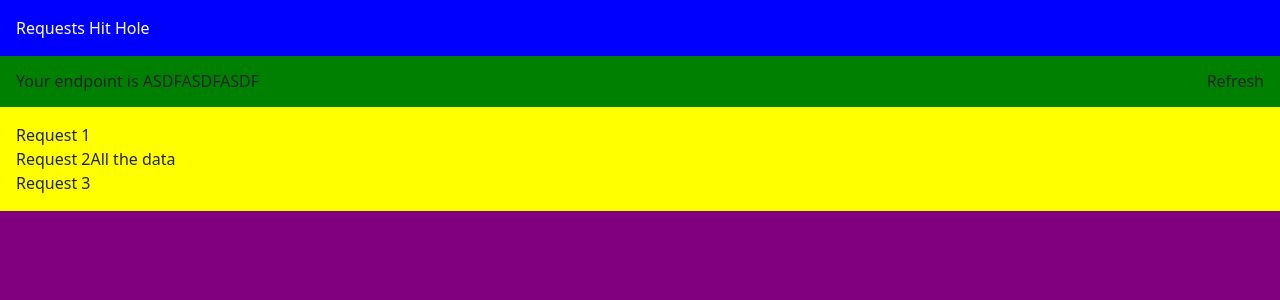
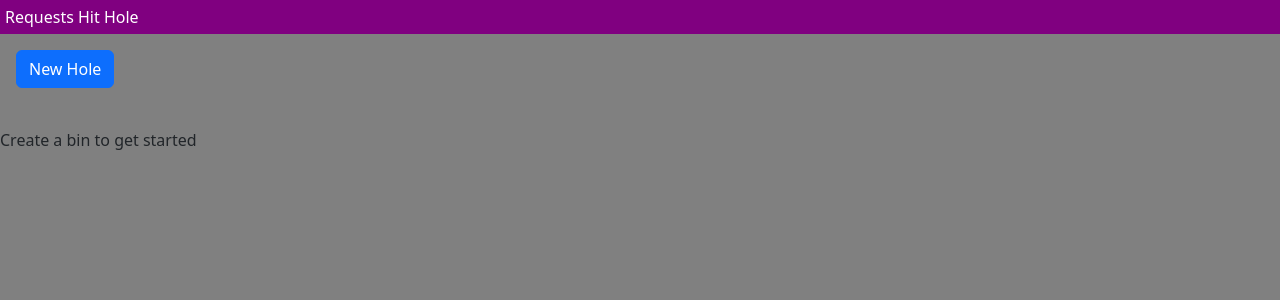
Before and after one commit to Team2LS/RequestBin, a React (Vite) app in the folder request-bin-frontend/: page / in a window 1280 px wide. Shown: the top 300 px of the page. Built offline with nearby package versions, Linux system fonts and the light colour scheme.

Commit message:
build bootstrap framework for overall ui

```diff
--- a/request-bin-frontend/src/App.tsx
+++ b/request-bin-frontend/src/App.tsx
@@ -15,7 +15,7 @@ import Request from '../components/Request';
 const NoBin = ({ setBinId }) => {
   const navigate = useNavigate();
 
-  const createNewBin = (setBinId) => {
+  const createNewBin = () => {
     requestService
       .getNewBin()
       .then(data => {
@@ -26,8 +26,7 @@ const NoBin = ({ setBinId }) => {
 
   return (
     <>
-      <h1>Requests Hit Hole</h1>
-      <div className="float-end"><Button onClick={() => createNewBin(setBinId)}>New Requestbin</Button></div>
+      <div className="float-end"><Button onClick={() => createNewBin(setBinId)}>New Hole</Button></div>
       <br></br>
       <p>Create a bin to get started</p>
     </>
@@ -61,9 +60,17 @@ const SpecifiedBin = ({ webhooks, setWebhooks, requestDetail, setRequestDetail,
 
   return (
     <>
-      <h1>Requests Hit Hole</h1>
-      <div className="float-end"><Button onClick={() => refreshList(setWebhooks, binId)}>Refresh List</Button></div><br></br>
-      <h2>You endpoint is {`${newBinId}.requestshithole.com`}</h2><br></br>
+      <BinNav binId={binId} setWebhooks={setWebhooks} refreshList={refreshList}/>
+      <Stack direction='horizontal'>
+        <RequestNav webhooks={webhooks} handleRequestInfoClick={handleRequestInfoClick}/>
+        <RequestViewer requestDetail={requestDetail} />
+      </Stack>
+    </>
+  )
+}
+
+const RequestNav = ({ webhooks, handleRequestInfoClick }) => {
+  return (
     <div className="btn-group-vertical float-left">
       {webhooks.map(webhooks =>
         <button key={webhooks["id"]} type="button" className="btn btn-outline-dark" onClick={() => handleRequestInfoClick(webhooks["mongo_id"])}>
@@ -71,26 +78,22 @@ const SpecifiedBin = ({ webhooks, setWebhooks, requestDetail, setRequestDetail,
         </button>
       )}
     </div>
-      <div className="float-end">
-        <Request payloadData={requestDetail} />
-      </div>
-    </>
   )
 }
 
 const Header = () => {
   return (
-    <Stack direction='horizontal' style={{background: 'blue', color: 'white'}}>
+    <Stack direction='horizontal' style={{background: 'purple', color: 'white', padding: 5}}>
       <p>Requests Hit Hole</p>
     </Stack>
   )
 }
 
-const BinNav = () => {
+const BinNav = ({ binId, refreshList, setWebhooks }) => {
   return (
-    <Stack direction='horizontal' style={{background: 'green'}}>
-      <h2>Your endpoint is ASDFASDFASDF</h2>
-      <h4 className='ms-auto'>Refresh</h4>
+    <Stack direction='horizontal' style={{background: 'chartreuse'}}>
+      <h2>Your endpoint is {`${binId}.requestshithole.com`}</h2>
+      <Button className='ms-auto' onClick={() => refreshList(setWebhooks, binId)}>Refresh List</Button>
     </Stack>
   )
 }
@@ -104,31 +107,13 @@ const Requests = () => {
   )
 }
 
-const RequestNav = () => {
+
+
+const RequestViewer = ({ requestDetail }) => {
   return (
-    <ul>
-      <li>Request 1</li>
-      <li>Request 2</li>
-      <li>Request 3</li>
-    </ul>
-  )
-}
-
-const RequestViewer = () => {
-  return (
-    <p>All the data</p>
-  )
-}
-
-const Main = () => {
-  return (
-    // <div style={{ width: '100vw', height: '100vh', margin: 0, padding: 0}>
-      <Stack style={{padding: 0, height: '100%', background: 'purple'}}>
-        <Header />
-        <BinNav />
-        <Requests />
-      </Stack>
-    // </div>
+    <div className="float-end">
+      <Request payloadData={requestDetail} />
+    </div>
   )
 }
 
@@ -137,9 +122,18 @@ const App = () => {
   const [webhooks, setWebhooks] = useState([]);
   const [requestDetail, setRequestDetail] = useState("");
 
+
   return (
     <div style={{padding: 0, height: '100vh', width: '100vw', position: 'fixed'}}>
-      <Main />
+      <Stack style={{padding: 0, height: '100%', background: 'grey'}}>
+        <Header />
+        <Router>
+          <Routes>
+            <Route path='/' element={<NoBin setBinId={setBinId}/>} />
+            <Route path='/:binId' element={<SpecifiedBin webhooks={webhooks} setWebhooks={setWebhooks} requestDetail = {requestDetail} setRequestDetail = {setRequestDetail} setBinId={setBinId} binId={binId}/>} />
+          </Routes>
+        </Router>
+      </Stack>
     </div>
   )
 }
```
Lines whose indentation alone changed are shown as unchanged.
